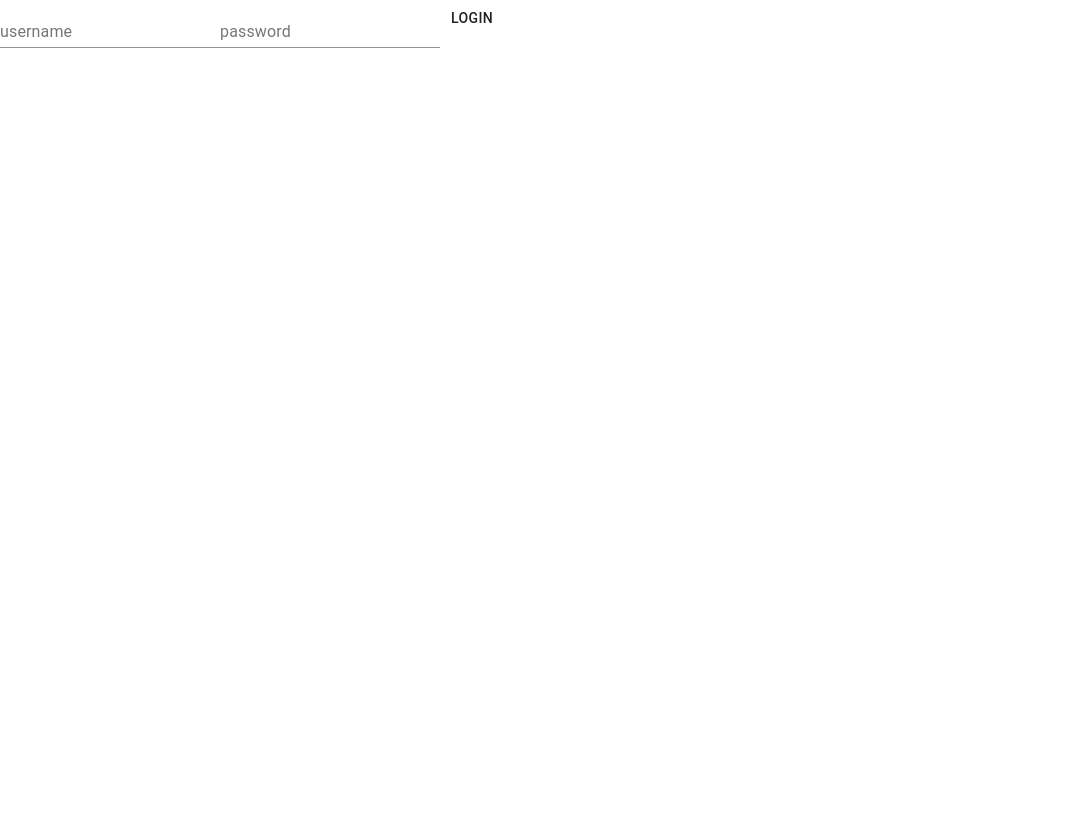
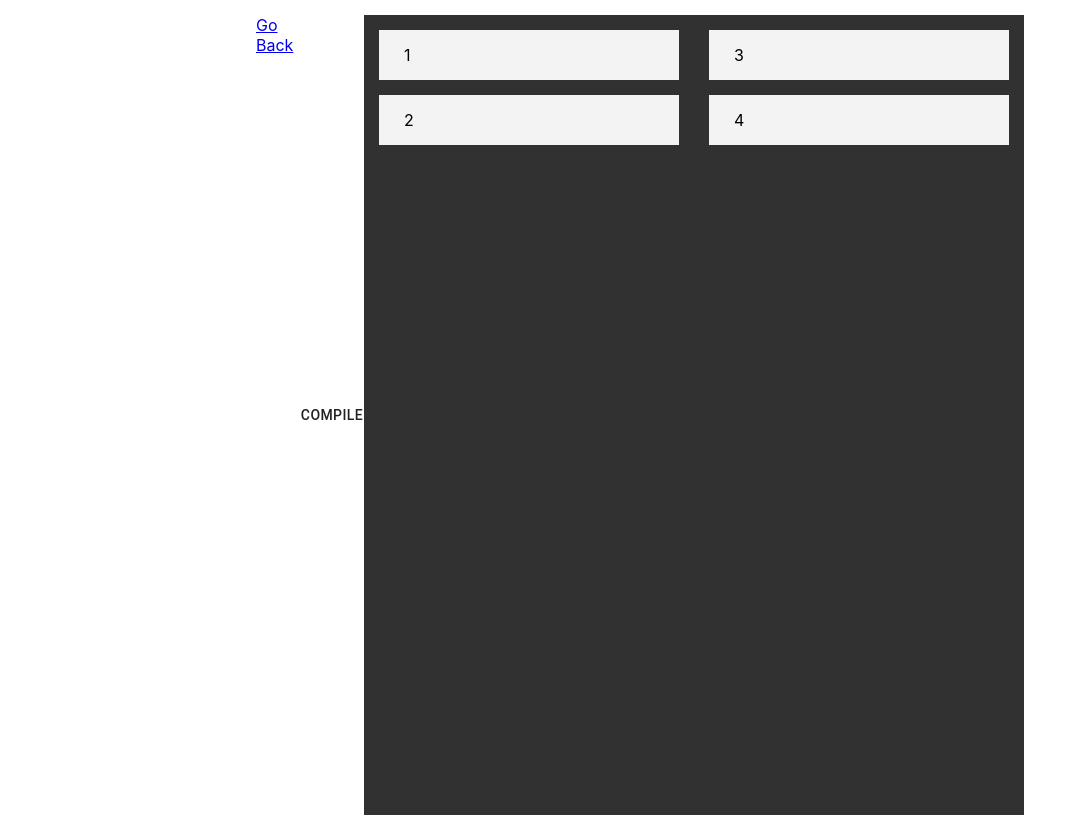
Before and after one commit to draymond63/BlockAI, a React (Create React App) app: page / in a window 1280 px wide. Shown: the whole page, without its empty margins (0-1086 px from the left). Before the commit the page ends 800 px from the top, so only its background shows below. Built offline with nearby package versions, Linux system fonts and the light colour scheme.

Commit message:
Added intiial Tensorflow

```diff
--- a/src/App.js
+++ b/src/App.js
@@ -1,27 +1,20 @@
-
 import React from 'react';
-import './styles/App.css';
 import {
   BrowserRouter as Router,
   Switch,
   Route,
 } from 'react-router-dom';
 
-import LoginPage from './views/LoginPage';
+import './styles/App.css';
 import CreatePage from './views/CreatePage';
-
-import CTX from './components/Store'
 
 function App() {
   return (
-    <CTX.Provider value={{verified: 'Hi'}}>
-      <Router className="App">
-          <Switch>
-            <Route exact path="/" component={LoginPage} />
-            <Route path="/create" component={CreatePage} />
-          </Switch>
-      </Router>
-    </CTX.Provider>
+    <Router className="App">
+        <Switch>
+          <Route exact path="/" component={CreatePage} />
+        </Switch>
+    </Router>
   );
 }
 
--- a/src/views/CreatePage.js
+++ b/src/views/CreatePage.js
@@ -1,5 +1,6 @@
-import React from 'react';
-import { Link } from 'react-router-dom';
+import React, { useState } from 'react'
+import { Link } from 'react-router-dom'
+import { Button } from '@material-ui/core'
 
 // import CTX from '../components/Store'
 // const store = React.useContext(CTX);
@@ -8,10 +9,29 @@ import Tile from '../components/Tile'
 import '../styles/Create.css'
 
 export default function LoginPage() {
+  const [struct] = useState(
+    {
+      hi: 'Teehee'
+    }
+  )
+
+  const train = () => {
+    const data = new FormData();
+    data.append('data', struct);
+
+    fetch('/train', {
+      method: 'POST',
+      body: data,
+    })
+    .then((response) => { response.json()
+    .then((body) => console.log(body));
+    });
+  }
 
   return (
     <div className="flexBox">
       <Link to="/">Go Back</Link>
+      <Button onClick={train}>Compile</Button>
 
       <Board id='Board-1' className='board'>
         <Tile id='card-1' className='tile'>1</Tile>
@@ -22,6 +42,7 @@ export default function LoginPage() {
         <Tile id='card-3' className='tile'>3</Tile>
         <Tile id='card-4' className='tile'>4</Tile>
       </Board>
+
     </div>
   );
 }
--- a/src/views/LoginPage.js
+++ /dev/null
@@ -1,38 +0,0 @@
-import React, { useState } from 'react';
-import { TextField, Button } from '@material-ui/core';
-import { useHistory } from "react-router-dom";
-// useEffect
-
-
-export default function LoginPage() {
-  const [verified, setVerified] = useState(false);
-  const [username, setUsername] = useState('');
-  const [password, setPassword] = useState('');
-
-  const history = useHistory()
-
-  const fetchAccount = () => {
-    console.log(username, password)
-
-    fetch(`/login/${username}/${password}`) // Can't be root for some reason
-      .then(res => res.json())
-      .then(data => {
-        console.log(data.verified)
-        setVerified(data.verified) // Async
-
-        if (data.verified) {
-          history.replace('/create')
-        }
-      })
-      .catch(console.error);
-  }
-
-  return (
-    <div>
-      <TextField onChange={(e) => setUsername(e.target.value)} label="username"/>
-      <TextField onChange={(e) => setPassword(e.target.value)} label="password"/>
-      <Button onClick={fetchAccount} >Login</Button>
-      <p>{verified && "Login Verified"}</p>
-    </div>
-  );
-}
```
Also changed, not shown: 1 other file (tests, documents, lock files or other folders).
